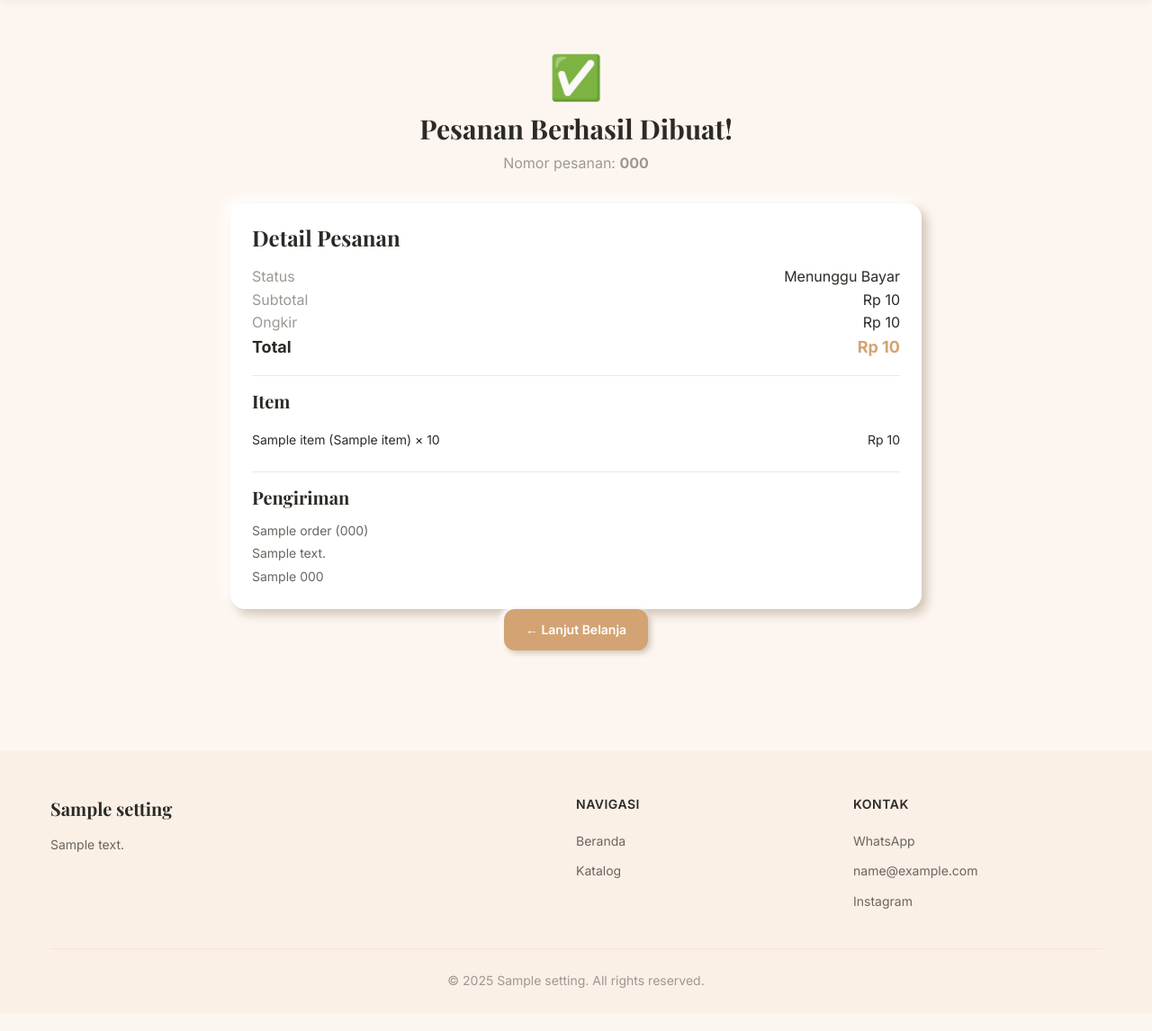
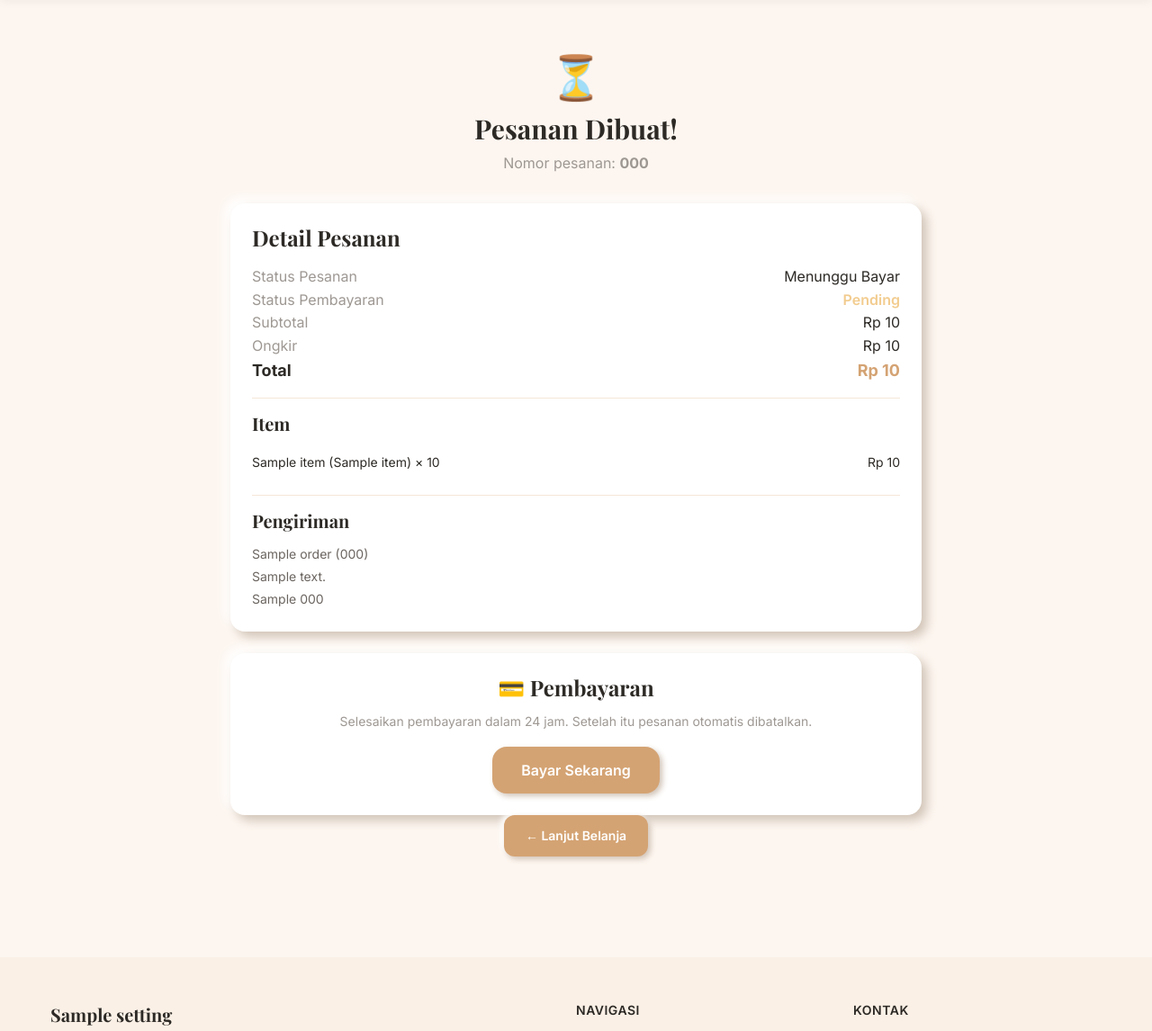
Before and after one commit to reysaf14/e-commerce-web-with-payment-gateway, a Django app: page /order/000/ in a window 1280 px wide. Shown: the part 80-1226 px from the top of the page at 90% size. Before the commit the page ends 1178 px from the top, so only its background shows below. Run offline with Django 4.2, Linux system fonts and the light colour scheme; tables that the repository leaves empty hold one stand-in row (values such as "Sample post"); data that the repository does not hold is empty; some libraries are stand-ins or nearby versions.

Commit message:
Add payment flow to order confirmation
Show order and payment status on the confirmation page, including paid, pending, and failed states. For pending payments, render a payment section with a Pay Now button, create a Midtrans Snap token if needed, and poll the payment status until the order is paid before reloading the page.

```diff
--- a/backend/templates/store/order_confirmation.html
+++ b/backend/templates/store/order_confirmation.html
@@ -7,14 +7,19 @@
 <section class="section">
   <div class="container container--narrow">
     <div class="text-center mb-8">
-      <div style="font-size:3rem;">✅</div>
-      <h2>Pesanan Berhasil Dibuat!</h2>
+      <div style="font-size:3rem;">{% if order.payment_status == "paid" %}✅{% else %}⏳{% endif %}</div>
+      <h2>{% if order.payment_status == "paid" %}Pembayaran Berhasil!{% else %}Pesanan Dibuat!{% endif %}</h2>
       <p class="text-muted mt-2">Nomor pesanan: <strong>{{ order.order_number }}</strong></p>
     </div>
 
     <div style="background:var(--bg-card);border-radius:var(--radius-lg);box-shadow:var(--shadow-clay);padding:var(--space-6);">
       <h3 style="margin-bottom:var(--space-4);">Detail Pesanan</h3>
-      <div class="flex justify-between mb-2"><span class="text-muted">Status</span><span>{{ order.get_status_display }}</span></div>
+      <div class="flex justify-between mb-2"><span class="text-muted">Status Pesanan</span><span>{{ order.get_status_display }}</span></div>
+      <div class="flex justify-between mb-2"><span class="text-muted">Status Pembayaran</span>
+        <span style="color:{% if order.payment_status == 'paid' %}var(--success){% elif order.payment_status == 'pending' %}var(--warning){% else %}var(--danger){% endif %};font-weight:600;">
+          {{ order.get_payment_status_display }}
+        </span>
+      </div>
       <div class="flex justify-between mb-2"><span class="text-muted">Subtotal</span><span>Rp {{ order.subtotal|floatformat:0 }}</span></div>
       <div class="flex justify-between mb-2"><span class="text-muted">Ongkir</span><span>Rp {{ order.shipping_cost|floatformat:0 }}</span></div>
       <div class="flex justify-between" style="font-weight:700;font-size:var(--text-lg);"><span>Total</span><span style="color:var(--accent-primary);">Rp {{ order.total_amount|floatformat:0 }}</span></div>
@@ -39,9 +44,93 @@
       </div>
     </div>
 
+    <!-- Payment Section -->
+    {% if order.payment_status == "pending" %}
+    <div id="payment-section" style="background:var(--bg-card);border-radius:var(--radius-lg);box-shadow:var(--shadow-clay);padding:var(--space-6);margin-top:var(--space-6);text-align:center;">
+      <h3 style="margin-bottom:var(--space-3);">💳 Pembayaran</h3>
+      <p class="text-muted mb-4" style="font-size:var(--text-sm);">Selesaikan pembayaran dalam 24 jam. Setelah itu pesanan otomatis dibatalkan.</p>
+      <button class="btn btn--primary btn--lg" id="pay-btn" onclick="startPayment()">
+        Bayar Sekarang
+      </button>
+      <div id="payment-error" class="hidden mt-4" style="color:var(--danger);font-size:var(--text-sm);"></div>
+    </div>
+    {% endif %}
+
     <div class="text-center mt-6">
       <a href="{% url 'store-catalog' %}" class="btn btn--primary">← Lanjut Belanja</a>
     </div>
   </div>
 </section>
 {% endblock %}
+
+{% block extra_js %}
+{% if order.payment_status == "pending" %}
+<script src="{{ snap_url }}"></script>
+<script>
+  const SNAP_TOKEN = "{{ snap_token|default:'' }}";
+  const ORDER_NUMBER = "{{ order.order_number }}";
+
+  async function startPayment() {
+    const btn = document.getElementById("pay-btn");
+    const errDiv = document.getElementById("payment-error");
+    btn.disabled = true;
+    btn.textContent = "Memproses...";
+    errDiv.classList.add("hidden");
+
+    try {
+      let token = SNAP_TOKEN;
+      if (!token) {
+        const res = await fetch("/api/v1/payments/create/", {
+          method: "POST",
+          headers: {"Content-Type": "application/json"},
+          body: JSON.stringify({order_number: ORDER_NUMBER})
+        });
+        const data = await res.json();
+        if (!res.ok) throw new Error(data.error || "Gagal membuat pembayaran");
+        token = data.snap_token;
+      }
+
+      // Open Midtrans Snap popup
+      window.snap.pay(token, {
+        onSuccess: function(result) {
+          window.location.reload();
+        },
+        onPending: function(result) {
+          window.location.reload();
+        },
+        onError: function(result) {
+          errDiv.textContent = "Pembayaran gagal. Silakan coba lagi.";
+          errDiv.classList.remove("hidden");
+          btn.disabled = false;
+          btn.textContent = "Bayar Sekarang";
+        },
+        onClose: function() {
+          btn.disabled = false;
+          btn.textContent = "Bayar Sekarang";
+        }
+      });
+    } catch (err) {
+      errDiv.textContent = err.message;
+      errDiv.classList.remove("hidden");
+      btn.disabled = false;
+      btn.textContent = "Bayar Sekarang";
+    }
+  }
+
+  // Auto-check status every 10 seconds for 2 minutes
+  let checkCount = 0;
+  const checkInterval = setInterval(async () => {
+    checkCount++;
+    if (checkCount > 12) { clearInterval(checkInterval); return; }
+    try {
+      const res = await fetch(`/api/v1/payments/${ORDER_NUMBER}/status/`);
+      const data = await res.json();
+      if (data.payment_status === "paid") {
+        clearInterval(checkInterval);
+        window.location.reload();
+      }
+    } catch (e) { /* retry */ }
+  }, 10000);
+</script>
+{% endif %}
+{% endblock %}
```
